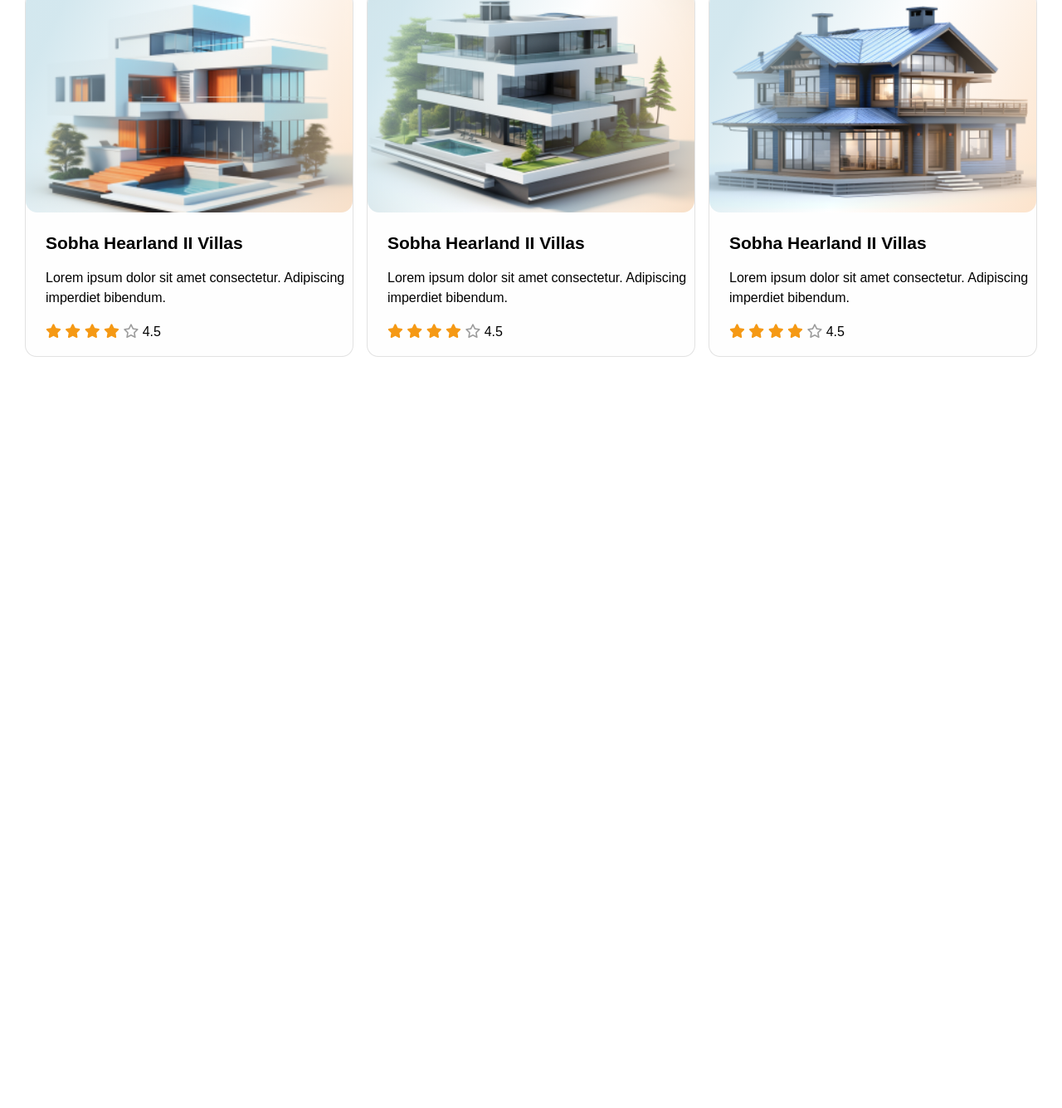
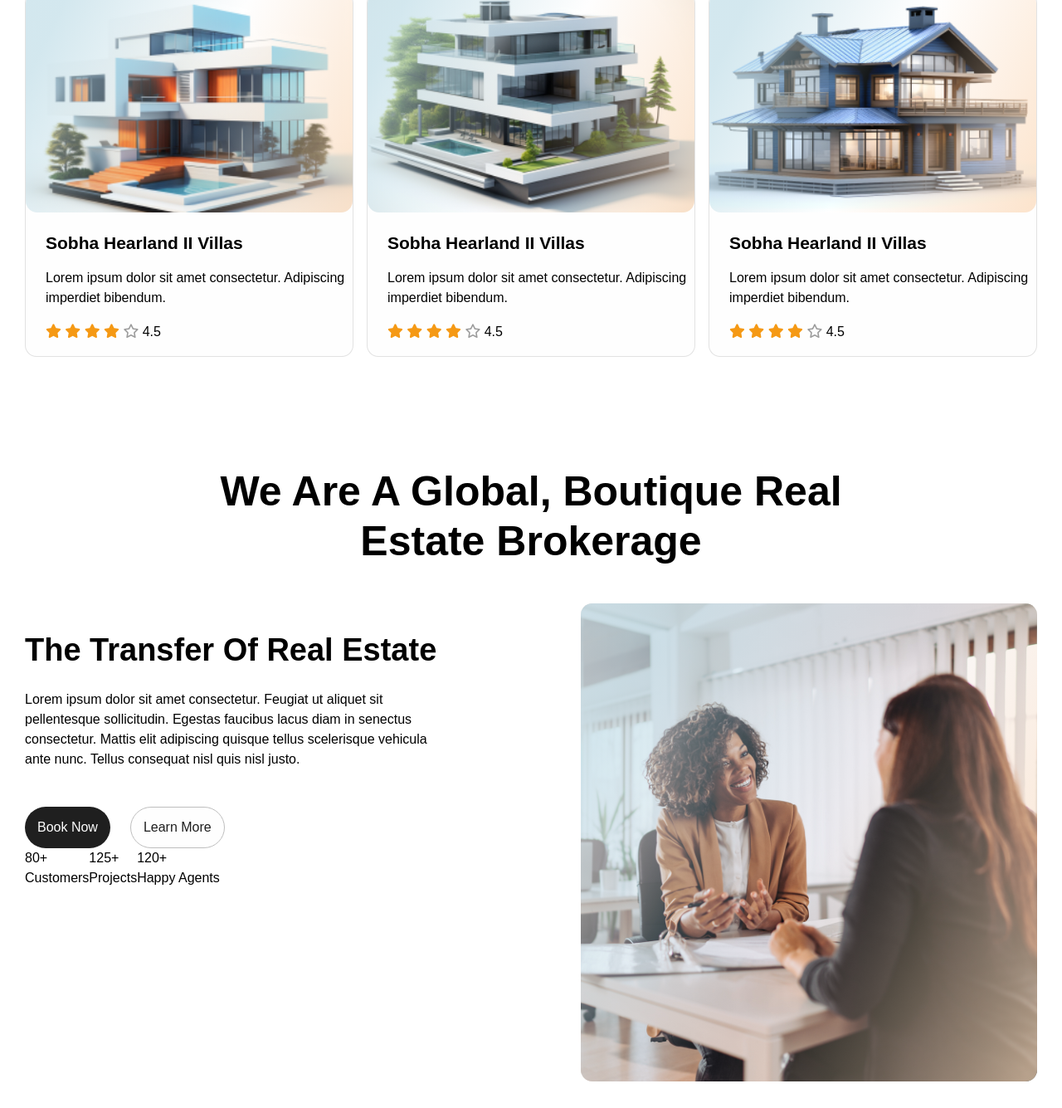
Before and after one commit to rayhan-bapari/elysian, a website: page index.html in a window 1280 px wide. Shown: the part 1490-2825 px from the top of the page at 83% size. Before the commit the page ends 1952 px from the top, so only its background shows below. Drawn offline with Linux system fonts and the light colour scheme.

Commit message:
add counter

```diff
--- a/index.html
+++ b/index.html
@@ -216,6 +216,54 @@
                 </div>
             </div>
         </section>
+        <!-- About Area -->
+        <section class="about__area">
+            <div class="about__hedaer--config">
+                <h2 class="about__header--title" data-aos="fade-right" data-aos-duration="1000" data-aos-delay="300">
+                    We are a global, boutique real estate brokerage
+                </h2>
+            </div>
+            <div class="about__content--area">
+                <div class="about__content">
+                    <h2
+                        class="about__content--title"
+                        data-aos="fade-right"
+                        data-aos-duration="1000"
+                        data-aos-delay="300"
+                    >
+                        The transfer of real estate
+                    </h2>
+                    <p class="about__content--desc" data-aos="fade-right" data-aos-duration="1000" data-aos-delay="300">
+                        Lorem ipsum dolor sit amet consectetur. Feugiat ut aliquet sit pellentesque sollicitudin.
+                        Egestas faucibus lacus diam in senectus consectetur. Mattis elit adipiscing quisque tellus
+                        scelerisque vehicula ante nunc. Tellus consequat nisl quis nisl justo.
+                    </p>
+                    <div class="button__group">
+                        <button type="button" class="book__btn">Book Now</button>
+                        <button type="button" class="learn__btn">Learn More</button>
+                    </div>
+                    <div class="counter">
+                        <div class="customers__count">
+                            <span class="customer__value"></span>
+                            <span>Customers</span>
+                        </div>
+
+                        <div class="projects__count">
+                            <span class="projects__value"></span>
+                            <span>Projects</span>
+                        </div>
+
+                        <div class="agents__count">
+                            <span class="agents__value"></span>
+                            <span>Happy Agents</span>
+                        </div>
+                    </div>
+                </div>
+                <div class="about__img">
+                    <img src="src/assets/images/about-img.png" alt="" />
+                </div>
+            </div>
+        </section>
         <!-- All Js Files -->
         <!-- Swiper JS -->
         <script src="src/js/swiper-bundle.min.js"></script>
--- a/src/css/main.css
+++ b/src/css/main.css
@@ -236,3 +236,78 @@
 .ratings i:nth-child(5) {
     @apply text-[#9B9B9B];
 }
+
+/* About Area */
+.about__area {
+    @apply my-8 mx-4 lg:mx-[30px] pt-[100px];
+}
+
+.about__hedaer--config {
+    @apply max-w-[785px] mx-auto;
+}
+
+.about__header--title {
+    @apply text-black text-center text-[30px] lg:text-[40px] xl:text-[50px] font-semibold leading-[120%] capitalize;
+}
+
+.about__content--area {
+    @apply flex justify-between mt-[45px];
+}
+
+.about__content {
+    @apply w-full max-w-[520px] mt-[34px];
+}
+
+.about__content--title {
+    @apply text-black text-[38px] font-semibold leading-[120%] capitalize;
+}
+
+.about__content--desc {
+    @apply text-black text-base font-normal leading-[150%] mt-[24px];
+}
+
+.button__group {
+    @apply flex justify-start items-start gap-[24px] mt-[45px];
+}
+
+.book__btn {
+    @apply inline-flex justify-center items-center gap-[10px] h-[50px] px-[15px] py-[10px] rounded-[40px] bg-gray text-white2 text-base font-normal leading-[120%];
+}
+
+.learn__btn {
+    @apply inline-flex justify-center items-center gap-[10px] h-[50px] px-[15px] py-[10px] rounded-[40px] border border-offwhite bg-white2 text-gray text-base font-normal leading-[120%];
+}
+
+.about__img {
+    @apply w-full max-w-[550px] relative;
+}
+
+.about__img::before {
+    content: "";
+    position: absolute;
+    top: 0;
+    left: 0;
+    width: 100%;
+    height: 100%;
+    background: linear-gradient(
+        116deg,
+        rgba(193, 222, 232, 0.7) 9.86%,
+        rgba(255, 255, 255, 0) 52.13%,
+        rgba(251, 217, 185, 0.7) 97.99%
+    );
+    border-radius: 14px;
+}
+
+.counter {
+    @apply flex;
+}
+
+.customers__count,
+.projects__count,
+.agents__count {
+    @apply flex flex-col;
+}
+
+.about__img img {
+    border-radius: 14px;
+}
--- a/src/js/app.js
+++ b/src/js/app.js
@@ -1,5 +1,8 @@
 const menuBtn = document.querySelector(".menu__btn");
 const mobileMenu = document.querySelector(".mobile__menu");
+const customerValue = document.querySelector(".customer__value");
+const projectsValue = document.querySelector(".projects__value");
+const agentsValue = document.querySelector(".agents__value");
 
 menuBtn.addEventListener("click", () => {
     const isMenuShown = mobileMenu.classList.toggle("show");
@@ -37,3 +40,37 @@
         prevEl: ".swiper-button-prev",
     },
 });
+
+// customer 80
+// projects 125
+// agents 120
+let customerCounter = 0;
+let projectsCounter = 0;
+let agentsCounter = 0;
+
+const customerInterval = setInterval(() => {
+    if (customerCounter < 80) {
+        customerCounter++;
+        customerValue.innerHTML = customerCounter + "+";
+    } else {
+        clearInterval(customerInterval);
+    }
+}, 20);
+
+const projectsInterval = setInterval(() => {
+    if (projectsCounter < 125) {
+        projectsCounter++;
+        projectsValue.innerHTML = projectsCounter + "+";
+    } else {
+        clearInterval(projectsInterval);
+    }
+}, 20);
+
+const agentsInterval = setInterval(() => {
+    if (agentsCounter < 120) {
+        agentsCounter++;
+        agentsValue.innerHTML = agentsCounter + "+";
+    } else {
+        clearInterval(agentsInterval);
+    }
+}, 20);
```
Also changed, not shown: dist/css/main.css, src/assets/images/about-img.png (added), 1 other file.
